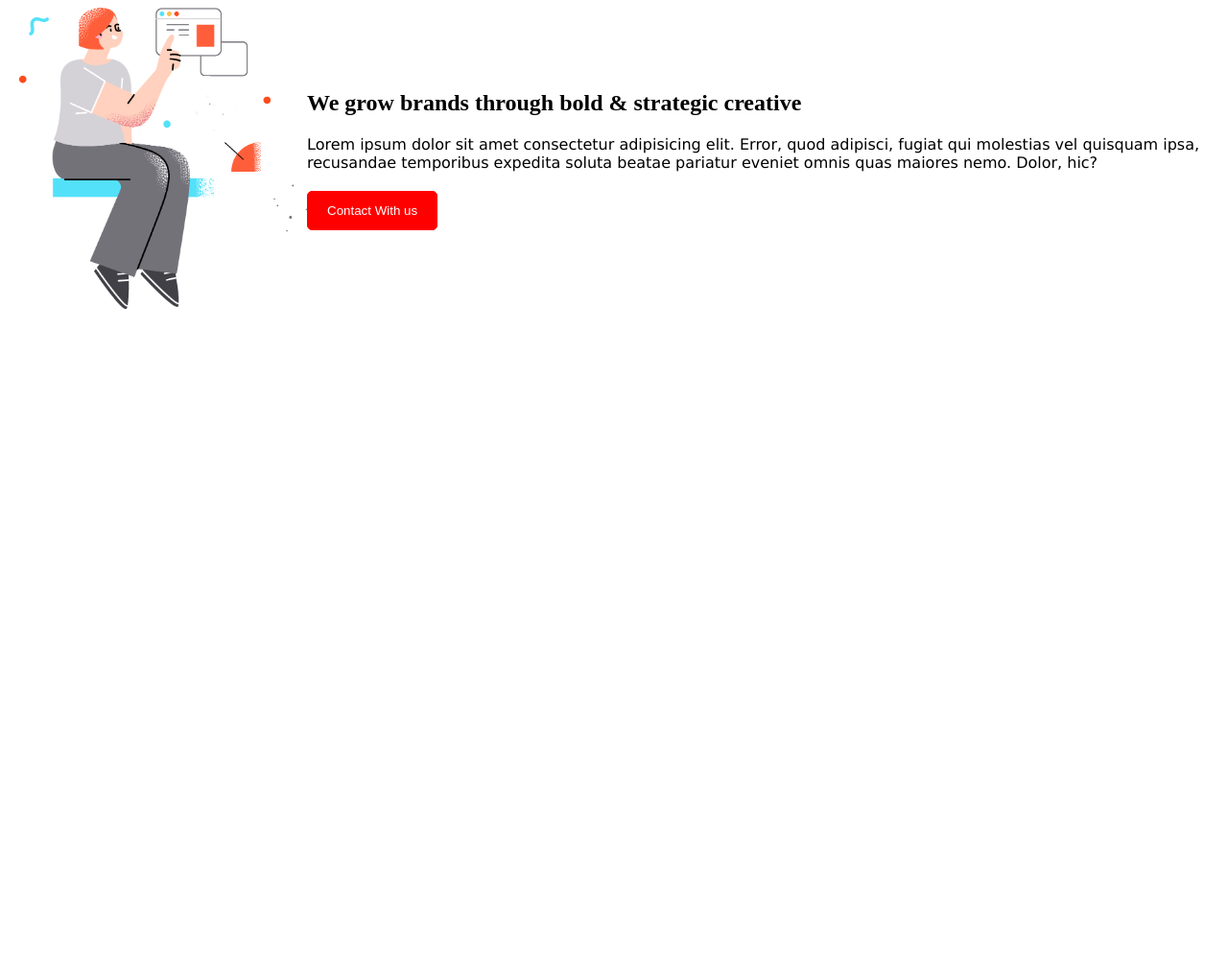
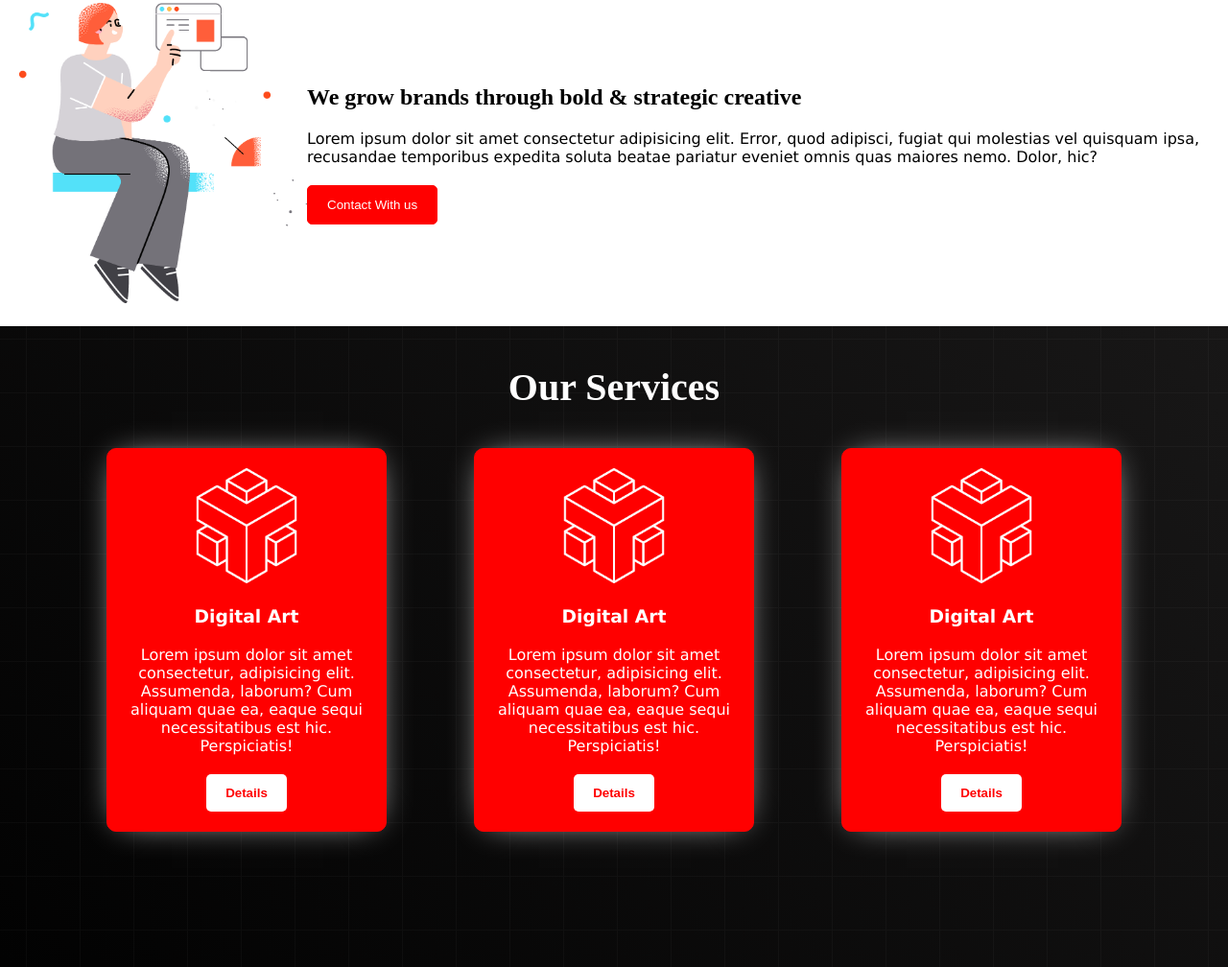
Before and after one commit to zannat20040/Digital-Product, a plain HTML site: page index.html in a window 1280 px wide. Shown: the part 1012-2020 px from the top of the page at 96% size. Before the commit the page ends 1358 px from the top, so only its background shows below. Drawn offline with Linux system fonts and the light colour scheme.

Commit message:
Service section add

```diff
--- a/index.html
+++ b/index.html
@@ -36,6 +36,7 @@
             </div>
         </section>
 
+        <!-- About sec -->
         <section>
             <h1 class="abouttext">About Us</h1>
             <div class="aboutus">
@@ -49,6 +50,31 @@
                 </div>
             </div>
         </section>
+
+        <!-- Service section -->
+        <section class="banner-sec">
+            <h2 class="abouttext">Our Services</h2>
+            <div class="service banner-display">
+                <div class="service-box">
+                    <img src="./icons/0.png" alt="" class="logo-img banner-para">
+                    <h3 class="font banner-para">Digital Art</h3>
+                    <p class="font banner-para">Lorem ipsum dolor sit amet consectetur, adipisicing elit. Assumenda, laborum? Cum aliquam quae ea, eaque sequi necessitatibus est hic. Perspiciatis!</p>
+                    <button class="btn service-btn">Details</button>
+                </div>
+                <div class="service-box">
+                    <img src="./icons/0.png" alt="" class="logo-img banner-para">
+                    <h3 class="font banner-para">Digital Art</h3>
+                    <p class="font banner-para">Lorem ipsum dolor sit amet consectetur, adipisicing elit. Assumenda, laborum? Cum aliquam quae ea, eaque sequi necessitatibus est hic. Perspiciatis!</p>
+                    <button class="btn service-btn">Details</button>
+                </div>
+                <div class="service-box">
+                    <img src="./icons/0.png" alt="" class="logo-img banner-para">
+                    <h3 class="font banner-para">Digital Art</h3>
+                    <p class="font banner-para">Lorem ipsum dolor sit amet consectetur, adipisicing elit. Assumenda, laborum? Cum aliquam quae ea, eaque sequi necessitatibus est hic. Perspiciatis!</p>
+                    <button class="btn service-btn">Details</button>
+                </div>
+            </div>
+        </section>
     </main>
 
 
--- a/style.css
+++ b/style.css
@@ -17,7 +17,7 @@ header{
     padding: 20px 0;
 }
 .logo-img{
-    width: 150px;
+    width: 120px;
 }
 .menu{
     display: flex;
@@ -37,12 +37,15 @@ header{
 
 .banner-sec{
     height: 100vh;
+    padding: 20px;
+    background-image: url('./bg img/background.png'),linear-gradient(45deg, black, rgb(24, 23, 23)) ;
+    color: white;
+}
+.banner-display{
     display: flex;
     justify-content: space-evenly;
     align-items: center;
-    padding: 20px;
-    background-image: url('./bg img/background.png'),linear-gradient(45deg, black, rgb(24, 23, 23)) ;
-    color: white;
+
 }
 .banner-img{
     width:300px;
@@ -68,7 +71,7 @@ header{
     color: black;
 }
 
-/* banner sec */
+/* About sec */
 
 .aboutus{
     padding: 20px;
@@ -90,3 +93,28 @@ header{
 .aboutbtn{
     border: 1px solid red;
 }
+
+/* service section */
+
+.service-box{
+    margin-top: 20px;
+    padding: 20px;
+    border: 1px solid red;
+    width: 250px;
+    background-color: red;
+    border-radius: 10px;
+    box-shadow: 0px 0px 35px -14px rgb(255, 255, 255);
+}
+.service{
+    text-align: center;
+}
+.service-btn{
+    background-color: white;
+    color: red;
+    font-weight: bold;
+}
+
+.service-btn:hover{
+    background-color: black;
+    color: white;
+}
```
